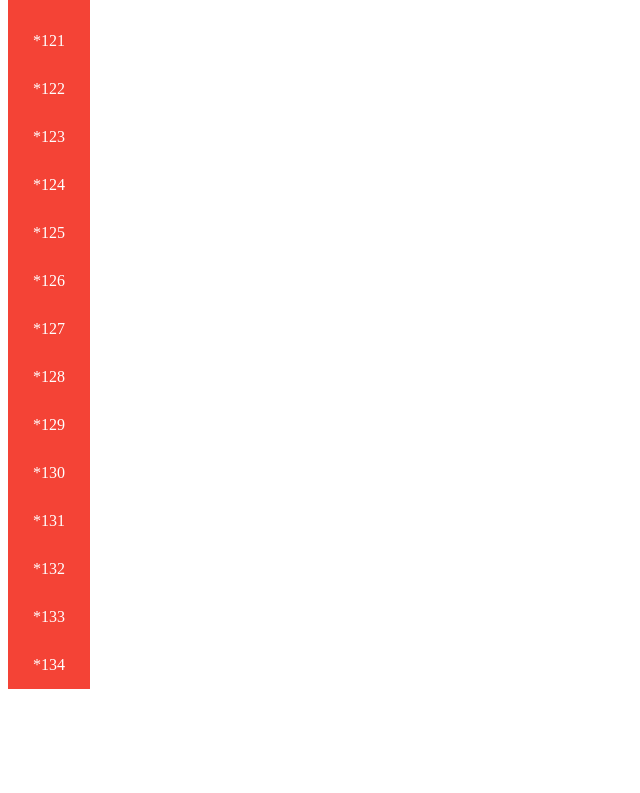
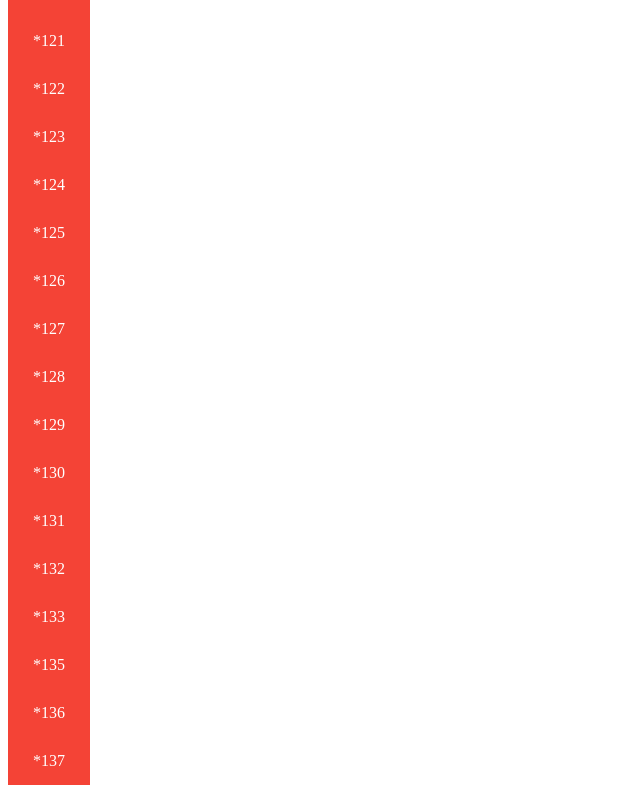
Before and after one commit to stephmup/HealthLiveOnline, a plain HTML site: page pages/Docs.html in a window 1280 px wide. Shown: the part 5799-6592 px from the top of the page, without its empty margins (0-640 px from the left). Before the commit the page ends 6496 px from the top, so only its background shows below. Drawn offline with Linux system fonts and the light colour scheme.

Commit message:
*136-137

```diff
--- a/pages/Docs.html
+++ b/pages/Docs.html
@@ -950,8 +950,23 @@
   padding: 15px 25px;
   text-align: center;
   text-decoration: none;
-  display: inline-block;" target="_blank" href="docs/UBC PETER KARINGAMUPEMBE.pdf">*134</a>
+  display: inline-block;" target="_blank" href="docs/UBC AUGUSTINE CHITSANZARA.pdf">*135</a>
         <br>
+        <a style="color: red;background-color: #f44336;
+  color: white;
+  padding: 15px 25px;
+  text-align: center;
+  text-decoration: none;
+  display: inline-block;" target="_blank" href="docs/UBC LISA CHIWADZA.pdf">*136</a>
+        <br>
+        <a style="color: red;background-color: #f44336;
+  color: white;
+  padding: 15px 25px;
+  text-align: center;
+  text-decoration: none;
+  display: inline-block;" target="_blank" href="docs/UBC VINCENT JAKOPO.pdf">*137</a>
+        <br>
+
     </div>
 </body>
 
```
Also changed, not shown: 10 other files.
